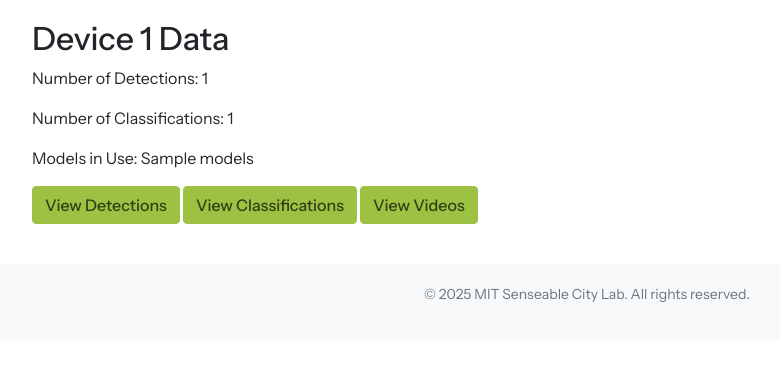
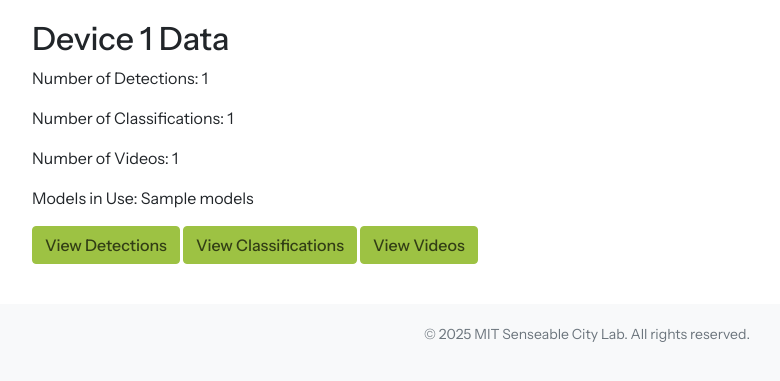
Before and after one commit to MIT-Senseable-City-Lab/sensing-garden-web, a Flask app: template templates/device_content.html in a window 1280 px wide. Shown: the part 56-437 px from the top of the page, without its empty margins (53-833 px from the left). Run offline with Flask 3, Linux system fonts and the light colour scheme; the template is opened without the code that fills it: most values are stand-ins (such as "Sample title", 1, 10 or a date in 2020); some libraries are stand-ins or nearby versions.

Commit message:
UI/logic: Remove video details column, show video count on device page, correct count logic (99+ if >=100)

```diff
--- a/app.py
+++ b/app.py
@@ -18,7 +18,10 @@ app = Flask(__name__)
 # Create client instance
 client = SensingGardenClient(
     base_url=os.getenv('API_BASE_URL'),
-    api_key=os.getenv('SENSING_GARDEN_API_KEY')
+    api_key=os.getenv('SENSING_GARDEN_API_KEY'),
+    aws_access_key_id=os.getenv('AWS_ACCESS_KEY_ID'),
+    aws_secret_access_key=os.getenv('AWS_SECRET_ACCESS_KEY'),
+    aws_region=os.getenv('AWS_REGION')
 )
 
 def fetch_data(table_type: str, device_id: Optional[str] = None, next_token: Optional[str] = None, sort_by: Optional[str] = None, sort_desc: Optional[bool] = False) -> Dict[str, Any]:
@@ -50,13 +53,19 @@ def fetch_data(table_type: str, device_id: Optional[str] = None, next_token: Opt
                 sort_desc=sort_desc
             )
         elif table_type == 'videos':
-            response = client.videos.fetch(
-                device_id=device_id,
-                limit=limit,
-                next_token=next_token,
-                sort_by=sort_by,
-                sort_desc=sort_desc
-            )
+            print(f"[DEBUG] client.videos type: {type(client.videos)}, value: {client.videos}")
+            try:
+                response = client.videos.fetch(
+                    device_id=device_id,
+                    limit=limit,
+                    next_token=next_token,
+                    sort_by=sort_by,
+                    sort_desc=sort_desc
+                )
+                print(f"[DEBUG] client.videos.fetch response: {response}")
+            except Exception as fetch_exc:
+                print(f"[ERROR] Exception in client.videos.fetch: {fetch_exc}")
+                raise
         else:
             return {'items': [], 'next_token': None}
 
@@ -144,7 +153,16 @@ def view_device(device_id):
             limit=50,
             next_token=next_token
         )
-
+        # Fetch videos for the device (just to get the count)
+        videos_response = client.videos.fetch(
+            device_id=device_id,
+            limit=100
+        )
+        count = len(videos_response.get('items', []))
+        if count == 100:
+            videos_count = '99+'
+        else:
+            videos_count = str(count)
         # Get field names directly from the data
         detection_fields = []
         classification_fields = []
@@ -162,7 +180,8 @@ def view_device(device_id):
                                classification_fields=classification_fields,
                                next_token=detection_response.get('next_token'),  # Use detection token as primary
                                prev_token=prev_token,
-                               token_history=token_history)
+                               token_history=token_history,
+                               videos_count=videos_count)
     except Exception as e:
         return render_template('error.html', error=str(e))
 
--- a/templates/device_content.html
+++ b/templates/device_content.html
@@ -7,6 +7,7 @@
     <h2>Device {{ device_id }} Data</h2>
     <p>Number of Detections: {{ detections|length }}</p>
     <p>Number of Classifications: {{ classifications|length }}</p>
+    <p>Number of Videos: {{ videos_count }}</p>
     <p>Models in Use: {{ models }}</p>
     <a href="{{ url_for('view_device_detections', device_id=device_id) }}" class="btn btn-primary">View Detections</a>
     <a href="{{ url_for('view_device_classifications', device_id=device_id) }}" class="btn btn-primary">View
```
Also changed, not shown: templates/videos.html (+1 -20 lines).
